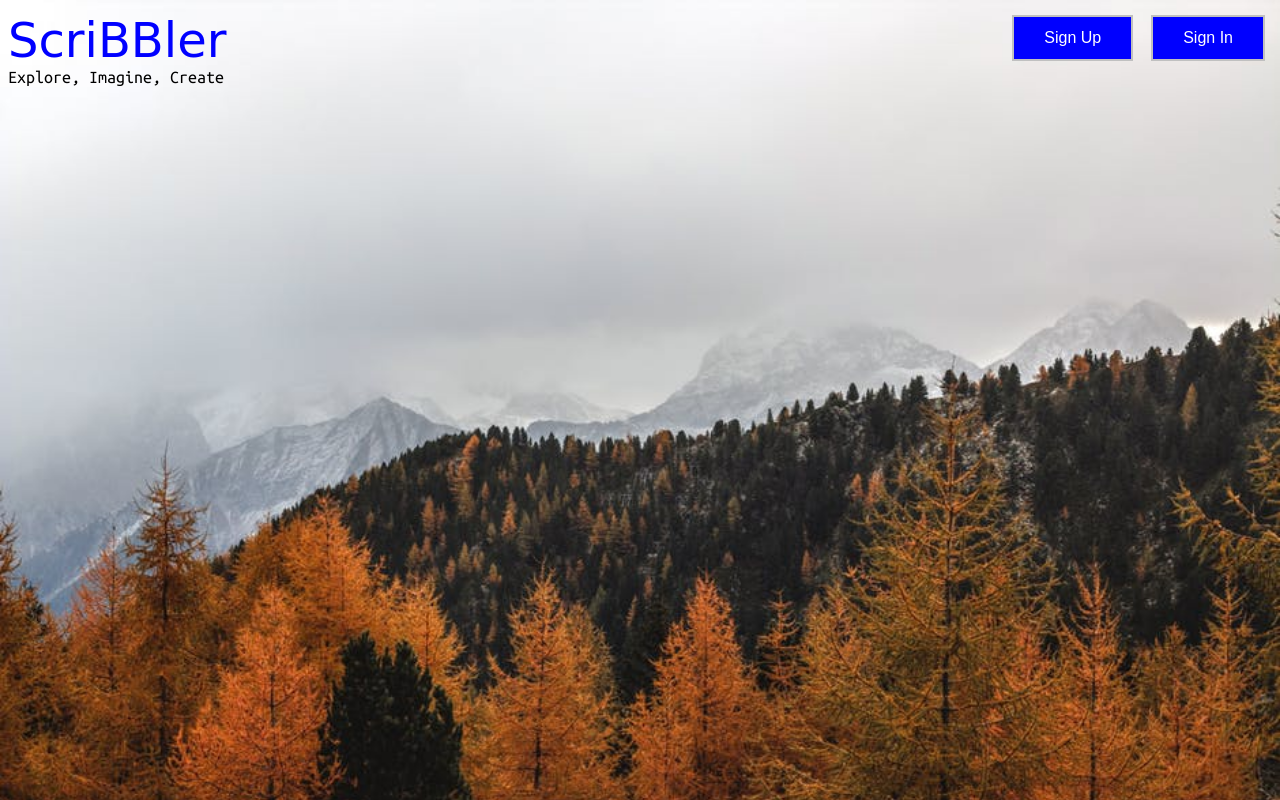
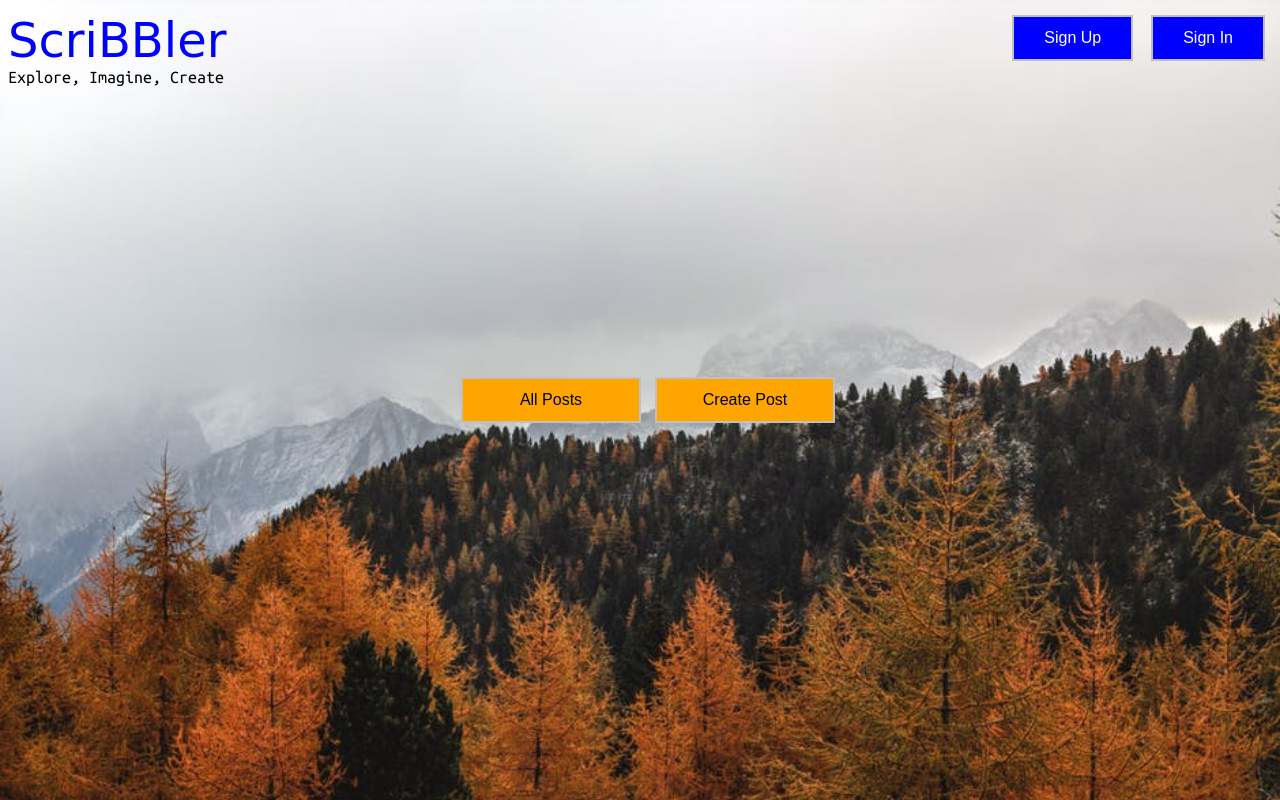
Before and after one commit to prateek4sep/Scribbler, a plain HTML site: page index.html in a window 1280 px wide. Drawn offline with Linux system fonts and the light colour scheme; a web font is replaced by a local one.

Commit message:
Adding HomePage Post Buttons

```diff
--- a/index.html
+++ b/index.html
@@ -24,6 +24,11 @@
             <button class="headerButton">Sign In</button>
         </div>
     </div>
+
+    <div id=postButtonsContainer>
+        <button class="postButton">All Posts</button>
+        <button class="postButton">Create Post</button>
+    </div>
 </body>
 
 </html>
--- a/styles/index.css
+++ b/styles/index.css
@@ -55,3 +55,29 @@ h1 {
     padding-right:30px;
     border-color: silver;
 }
+
+#postButtonsContainer{
+  display: flex;
+  height: 100%;
+  width: 100%;
+  top: 0%;
+  position: absolute;
+  justify-content: center;
+  align-items: center;
+}
+
+.postButton{
+    background-color: orange;
+    color: black;
+    margin: 7px;
+    font-size: 16px;
+    border: solid;
+    border: 2px;
+    border-style: solid;
+    padding-top:12px;
+    padding-bottom:12px;
+    padding-left:30px;
+    padding-right:30px;
+    border-color: silver;
+    width:180px;
+}
```
